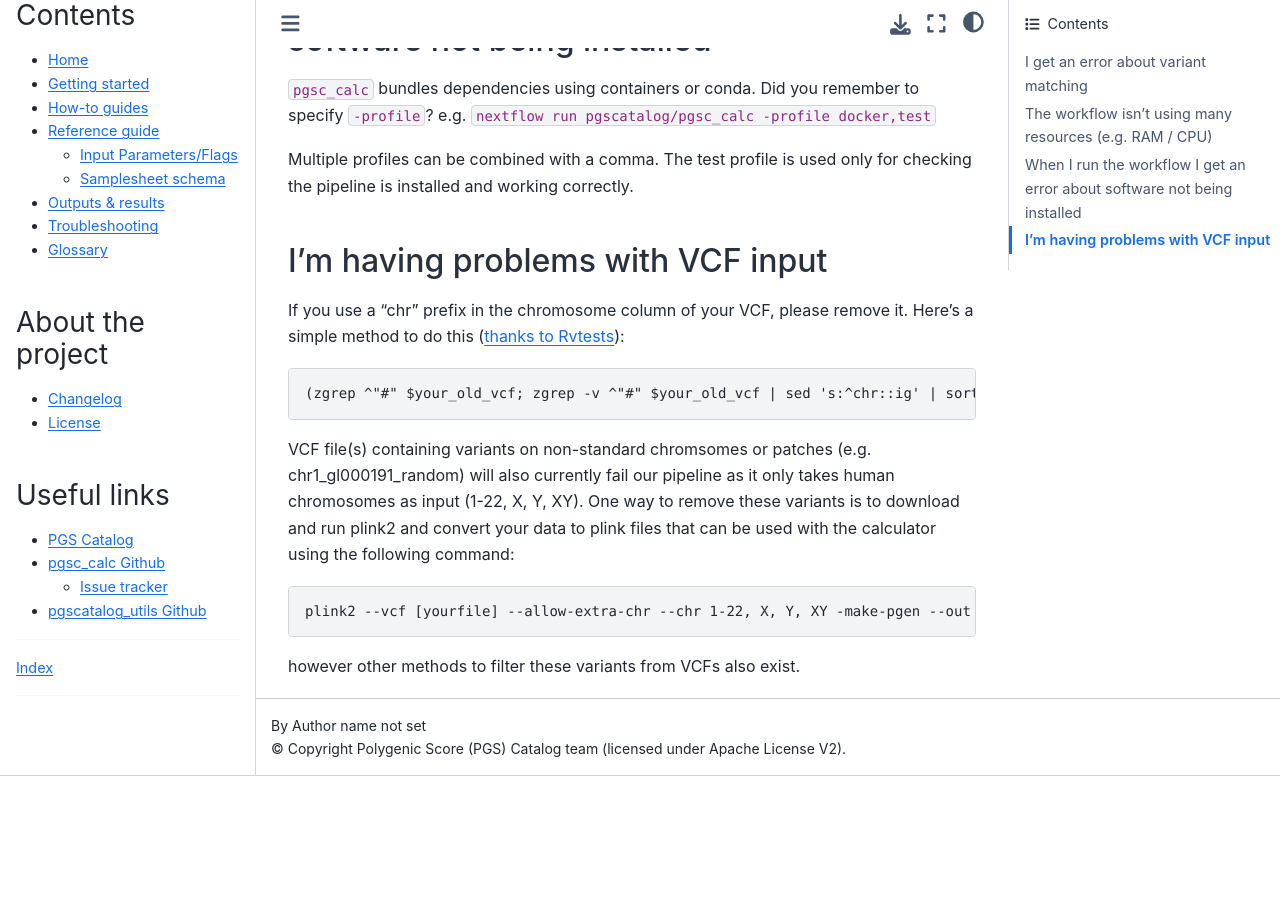
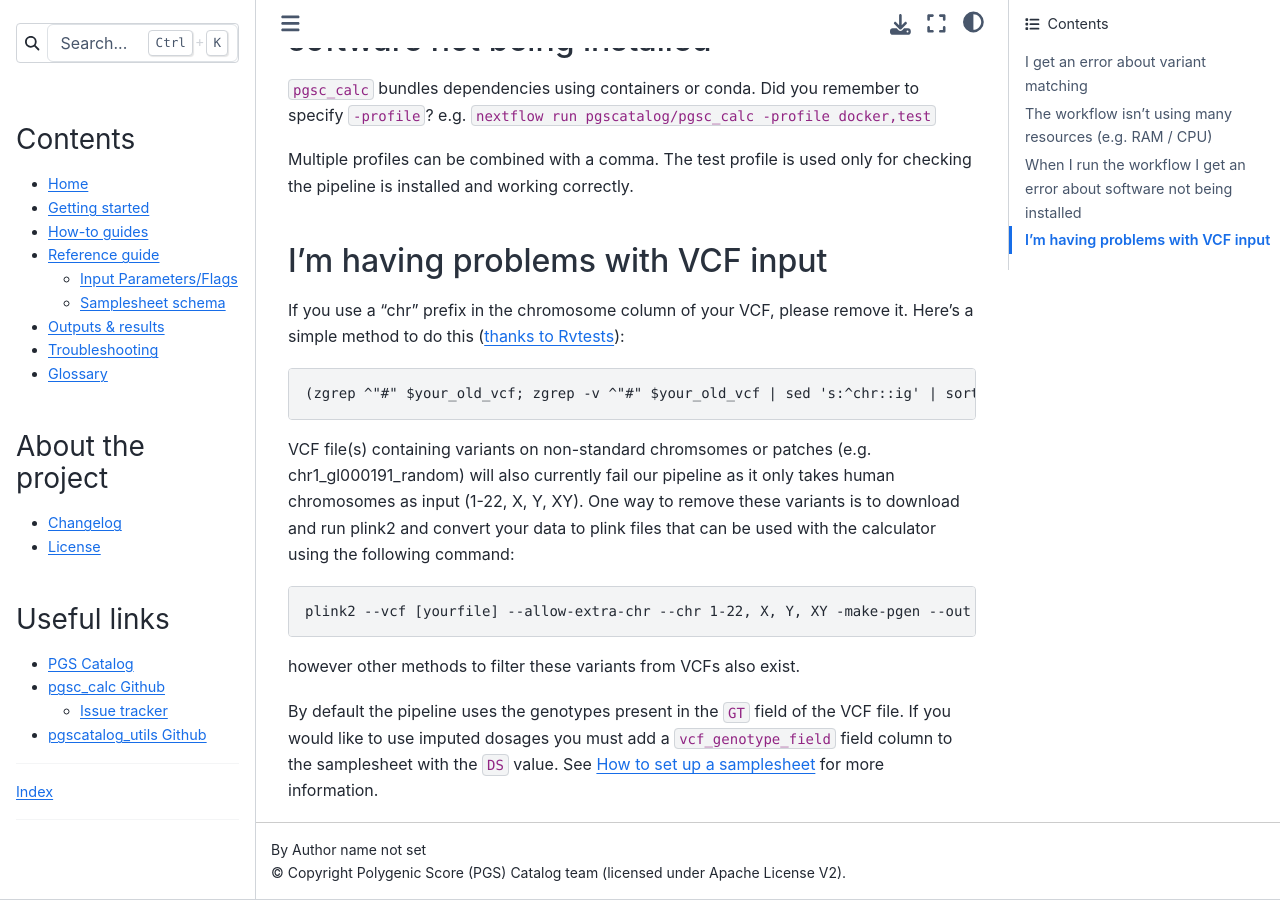
Before and after one commit to PGScatalog/pgsc_calc, a Sphinx documentation site: the page built from docs/troubleshooting.rst, in a window 1280 px wide and 900 px high, scrolled down 669 px. Built offline with Sphinx 7.4.7 and the Sphinx Book theme 1.1.4, drawn with Linux system fonts in a browser that asks for light colours; before the commit the page ends 1445 px from its top, so only the background shows below that.

Commit message:
Update docs

```diff
--- a/docs/glossary.rst
+++ b/docs/glossary.rst
@@ -66,6 +66,9 @@
 
      VCF
          Variant Call Format. A `standard file format`_ used to store genetic variants and genotypes.
+         By default the pipeline (& plink) use the sample genotypes present in the ``GT`` field. However,
+         users can import imputed ALT allele dosages by adding a ``DS`` flag to the ``vcf_genotype_field`` column of the
+         samplesheet, see :ref:`setup samplesheet` for more information.
 
 .. _CSVs are good: https://www.gov.uk/guidance/using-csv-file-format
 .. _single nucleotide polymorphism: https://en.wikipedia.org/wiki/Single-nucleotide_polymorphism
--- a/docs/troubleshooting.rst
+++ b/docs/troubleshooting.rst
@@ -54,4 +54,8 @@
 
 however other methods to filter these variants from VCFs also exist.
 
+By default the pipeline uses the genotypes present in the ``GT`` field of the VCF file. If you would like
+to use imputed dosages you must add a ``vcf_genotype_field`` field column to the samplesheet with the ``DS`` value.
+See :ref:`setup samplesheet` for more information.
+
 .. _`thanks to Rvtests`: http://zhanxw.github.io/rvtests/#input-files
```
Also changed, not shown: docs/how-to/samplesheet.rst (+49 -14 lines).
